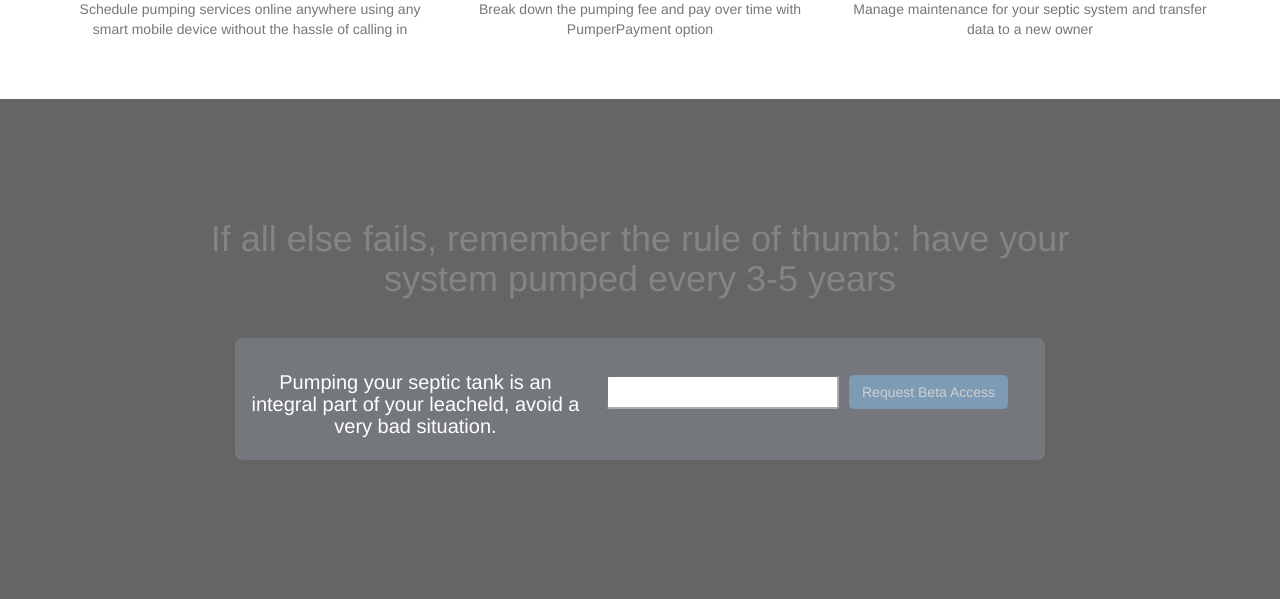
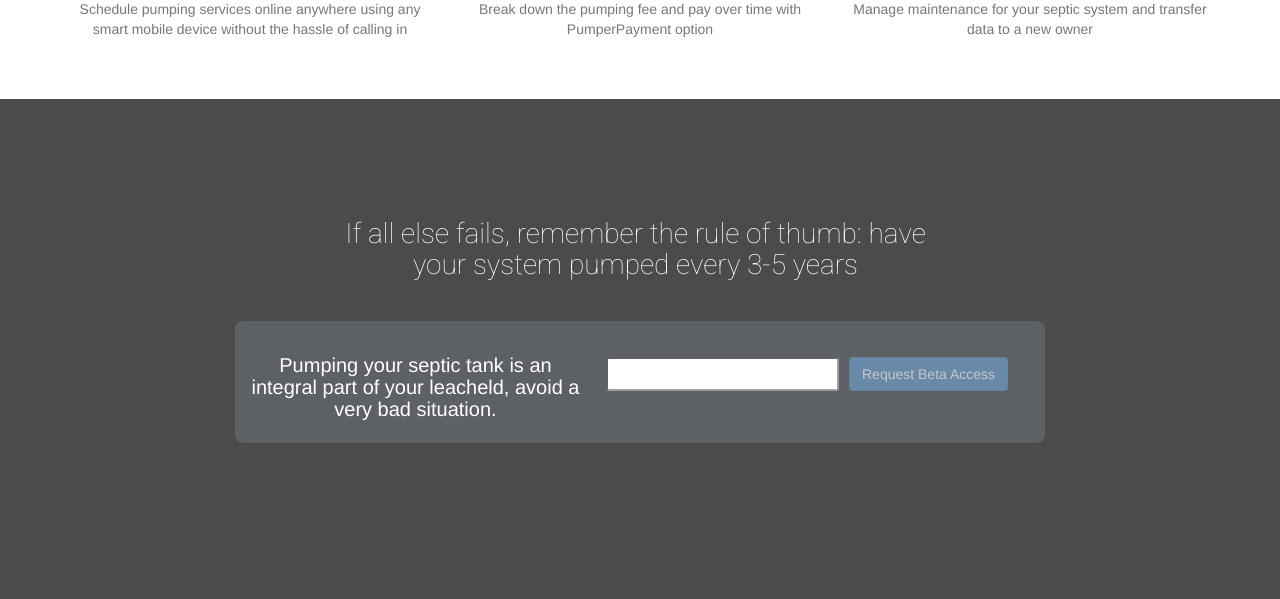
Before and after one commit to vsanchez1987/swiftSellLanding, a PHP site: page / in a window 1280 px wide. Shown: the part 1164-1763 px from the top of the page. Run offline with PHP 8.4, Linux system fonts and the light colour scheme; some libraries are stand-ins or nearby versions.

Commit message:
added search bar and footer for email

```diff
--- a/css/style.css
+++ b/css/style.css
@@ -119,15 +119,19 @@ header {
     height: 100vh; }
   .main-container .footer-height, .footer-container .footer-height {
     height: 500px;
-    background-color: #34495e;
+    background-color: #7f8c8d;
     background-image: -webkit-linear-gradient(#000000, #000000);
     background-image: -o-linear-gradient(#000000, #000000);
     background-image: linear-gradient(#000000, #000000);
-    opacity: .6; }
+    opacity: .7; }
   .main-container .v-align, .footer-container .v-align {
     position: relative;
     top: 20%;
     text-align: center; }
+    .main-container .v-align .footer-heading, .footer-container .v-align .footer-heading {
+      width: 600px;
+      margin-left: 6em;
+      color: #fff; }
     .main-container .v-align .caption, .main-container .v-align .hero-heading, .footer-container .v-align .caption, .footer-container .v-align .hero-heading {
       font-family: "Roboto", sans-serif;
       font-weight: 100;
--- a/css/style.scss
+++ b/css/style.scss
@@ -146,17 +146,24 @@ header {
 
   .footer-height{
     height: 500px;
-    background-color: #34495e;
+    background-color: #7f8c8d;
     background-image: -webkit-linear-gradient(#000000, #000000);
     background-image: -o-linear-gradient(#000000, #000000);
     background-image: linear-gradient(#000000, #000000);
-    opacity: .6;
+    opacity: .7;
   }
 
       .v-align {
         position: relative;
         top: 20%;
         text-align: center;
+
+        .footer-heading{
+          width: 600px;
+          margin-left: 6em;
+          color: #fff;
+        }
+
 
         .caption, .hero-heading {
           font-family: "Roboto", sans-serif;
--- a/home.html
+++ b/home.html
@@ -33,11 +33,10 @@
 						Order, record and track the maintenance of your septic tank with the PumperPal platform.
 					</div>
 					<div class="cta">
-						<h2 class="cta-header">Pumping your septic tank is an integral part of your leacheld, avoid a very bad situation.</h2>
 							<form class="form-landing-page">
 								<div class="sign-up">
-									<input type="email" class="flex-item" >
-									<button type="submit" class="btn btn-primary home-submit" disabled="disabled"><span>Request Beta Access</span></button>
+									<input type="email" class="flex-item" placeholder="enter your zip code" >
+									<a href="http://grabandgo.herokuapp.com/foodtrucks" type="submit" class="btn btn-primary home-submit" ><span>Search</span></a>
 								</div>
 							</form>
 					</div>
@@ -72,7 +71,7 @@
 		<div class="container v-align">
 			<div class="row">
 				<div class="col-md-10 col-md-offset-1 col-sm-12">
-					<h1>If all else fails, remember the rule of thumb: have your system pumped every 3-5 years</h1>
+					<h1 class="hero-heading footer-heading">If all else fails, remember the rule of thumb: have your system pumped every 3-5 years</h1>
 					<div class="cta">
 						<h2 class="cta-header">Pumping your septic tank is an integral part of your leacheld, avoid a very bad situation.</h2>
 							<form class="form-landing-page">
```
Also changed, not shown: 1 other file.
